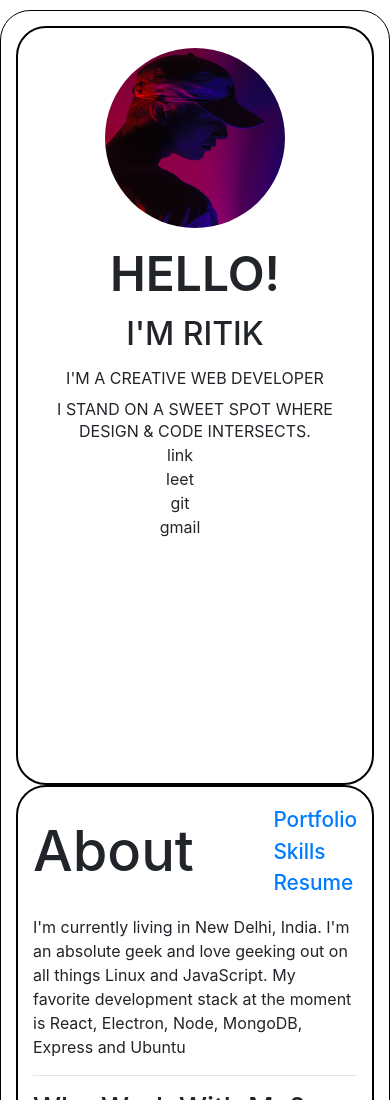
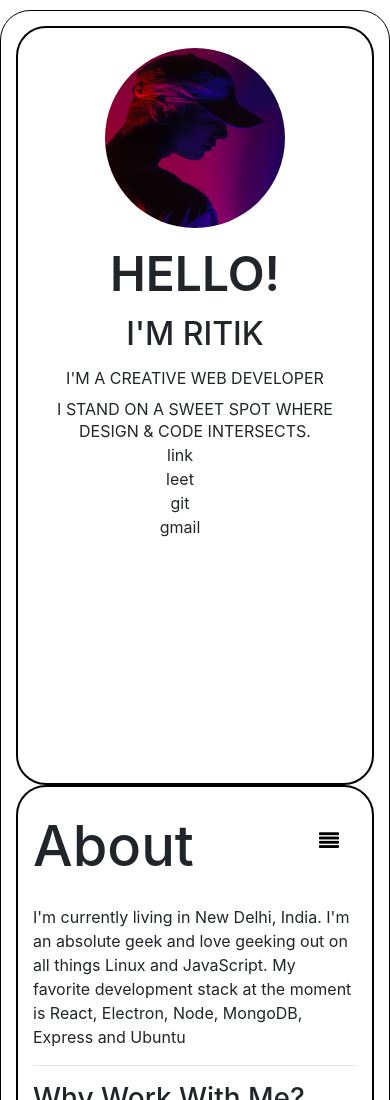
Before and after one commit to ritikramuka/its_me_ritik, a React (Create React App) app: page / in a window 390 px wide. Shown: the top 1100 px of the page. Built offline with nearby package versions, Linux system fonts and the light colour scheme.

Commit message:
responsive

```diff
--- a/src/components/Navbar.js
+++ b/src/components/Navbar.js
@@ -15,9 +15,15 @@ function Navbar() {
   }, [nav]);
 
   return (
-    <div className="navbar">
+    <div className="navbar navbar navbar-expand-lg">
       <div className="navbar__active">{nav}</div>
-      <div className="navbar__items">
+      <button class="navbar-toggler navbar-toggler-right" type="button" data-toggle="collapse" data-target="#navbarSupportedContent" aria-controls="navbarSupportedContent" aria-expanded="false" aria-label="Toggle navigation">
+        <span class="navbar-toggler-icon">
+          <i class="fa fa-align-justify"></i>
+        </span>
+      </button>
+      <div class="collapse navbar-collapse" id="navbarSupportedContent">
+        <div className="navbar__items navbar-nav ml-auto">
           {nav !== "About" ? (
             <Link to="./">
               <div className="navbar__item" onClick={() => setNav("About")}>
@@ -48,6 +54,7 @@ function Navbar() {
           ) : null}
         </div>
       </div>
+    </div>
   );
 }
 
```
Lines whose indentation alone changed are shown as unchanged.
